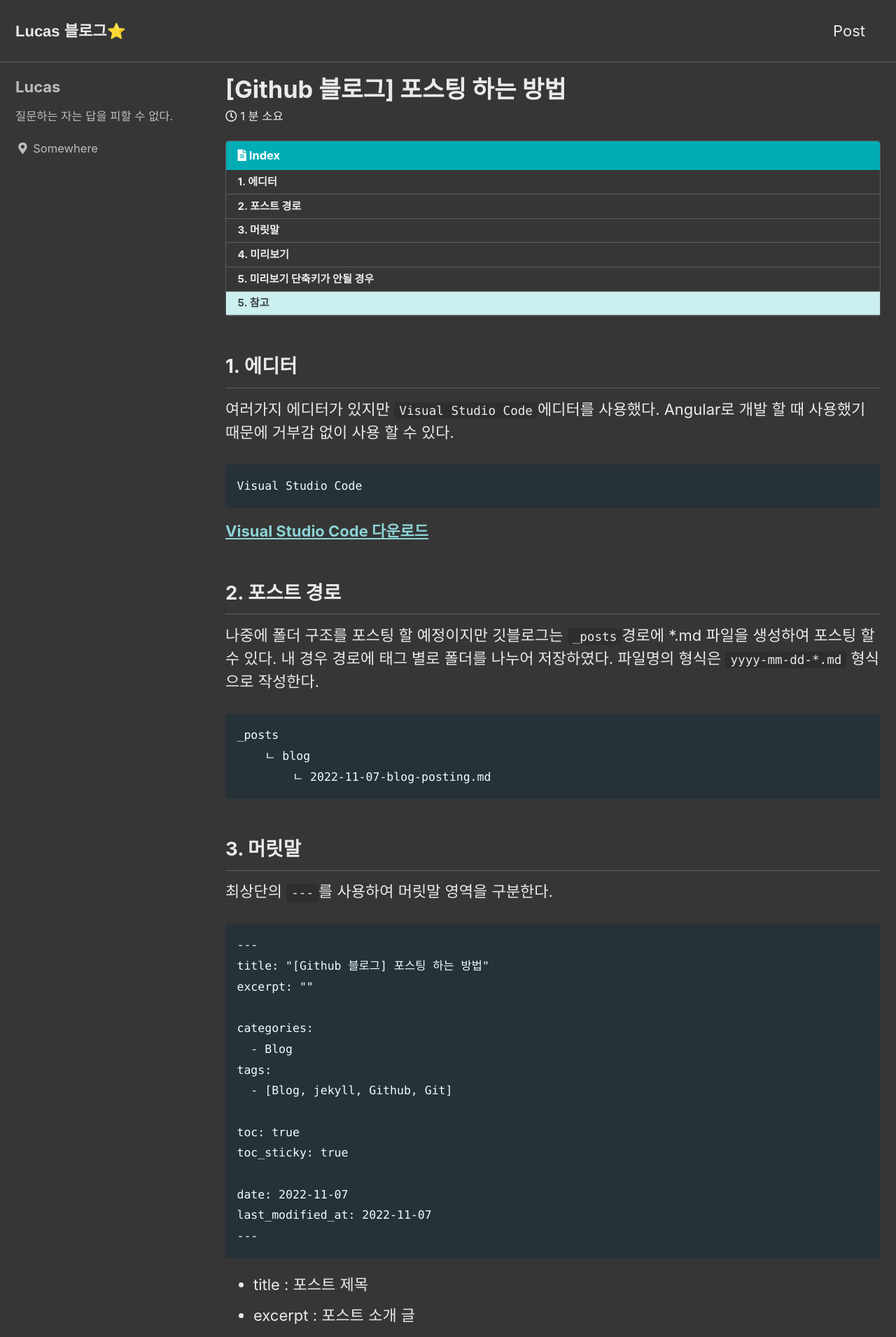
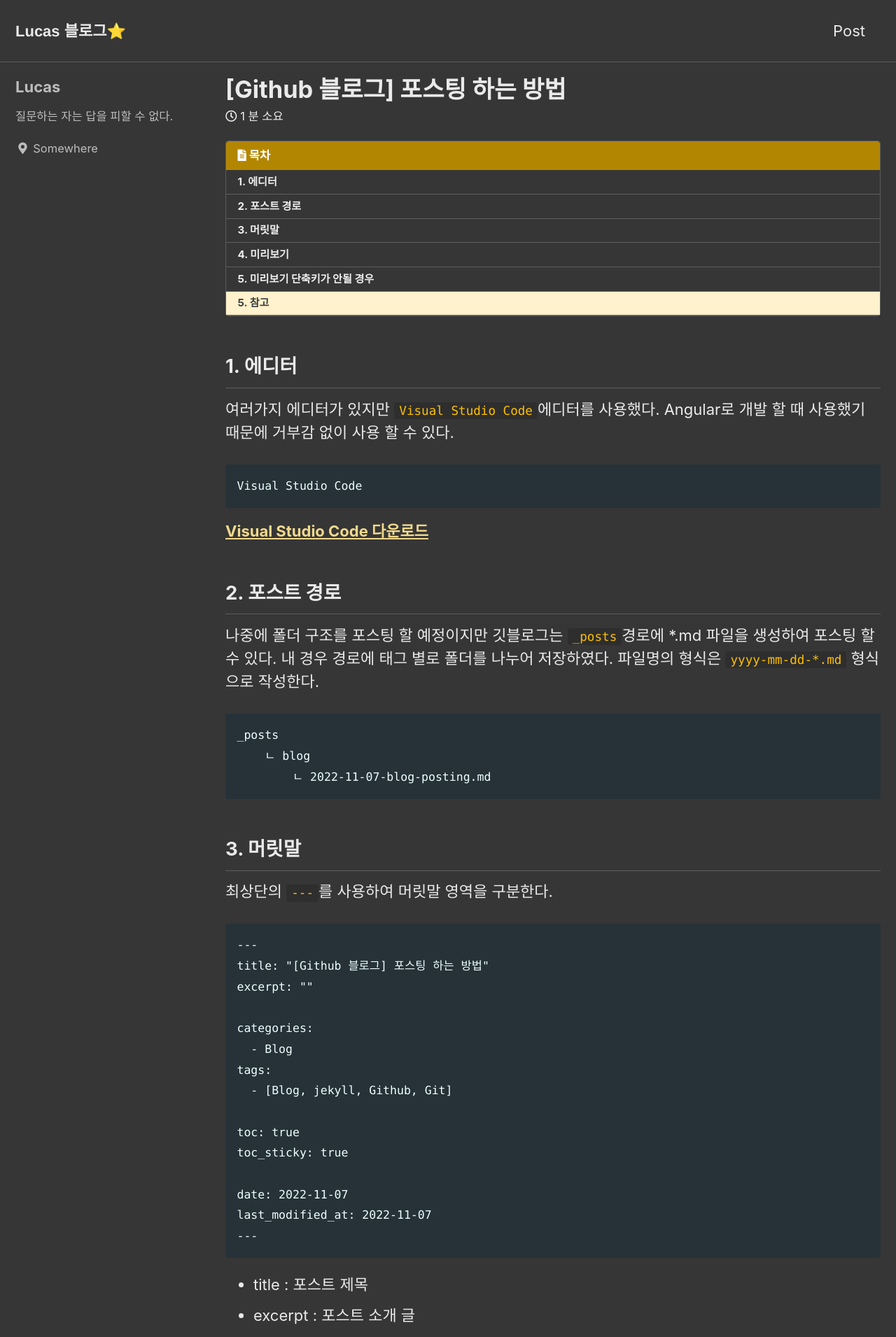
Before and after one commit to yeomseungjun/yeomseungjun.github.io, a Jekyll site: the page built from _posts/blog/2022-11-07-blog-posting.md, in a window 1280 px wide. Shown: the top 1911 px of the page at 70% size. Built offline with Jekyll 4.4.1, drawn with Linux system fonts in a browser that asks for light colours; cached includes are drawn as plain includes; some web fonts are replaced.

Commit message:
change md 'code' style

```diff
--- a/_data/ui-text.yml
+++ b/_data/ui-text.yml
@@ -605,7 +605,7 @@ ko: &DEFAULT_KO
   breadcrumb_separator       : "/"
   menu_label                 : "토글 메뉴"
   search_label               :
-  toc_label                  : "Index"
+  toc_label                  : "목차"
   ext_link_label             : "직접 링크"
   less_than                  : "최대"
   minute_read                : "분 소요"
--- a/_sass/minimal-mistakes/_base.scss
+++ b/_sass/minimal-mistakes/_base.scss
@@ -159,6 +159,27 @@ pre {
 pre {
   overflow-x: auto; /* add scrollbars to wide code blocks*/
 }
+
+// CODE Style 수정
+p > code,
+a > code,
+li > code,
+figcaption > code,
+td > code {
+  padding-top: 0.1rem;
+  padding-bottom: 0.1rem;
+  font-size: 0.8em;
+  background: $code-background-color;
+  color: $primary-color;
+  border-radius: $border-radius;
+
+  &:before,
+  &:after {
+    letter-spacing: -0.2em;
+    content: "\00a0"; /* non-breaking space*/
+  }
+}
+
 
 /* horizontal rule */
 
--- a/_sass/minimal-mistakes/_navigation.scss
+++ b/_sass/minimal-mistakes/_navigation.scss
@@ -515,7 +515,8 @@
   .nav__title {
     color: #fff;
     font-size: $type-size-6;
-    background: $primary-color;
+    // background: $primary-color;
+    background: #B38600;
     border-top-left-radius: $border-radius;
     border-top-right-radius: $border-radius;
   }
--- a/_sass/minimal-mistakes/skins/_dark.scss
+++ b/_sass/minimal-mistakes/skins/_dark.scss
@@ -5,7 +5,7 @@
 /* Colors */
 $background-color: #363636 !default;
 $text-color: #eaeaea !default;
-$primary-color: #00adb5 !default;
+$primary-color: #FFBF00 !default;
 $border-color: mix(#fff, $background-color, 20%) !default;
 $code-background-color: mix(#000, $background-color, 15%) !default;
 $code-background-color-dark: mix(#000, $background-color, 20%) !default;
```
